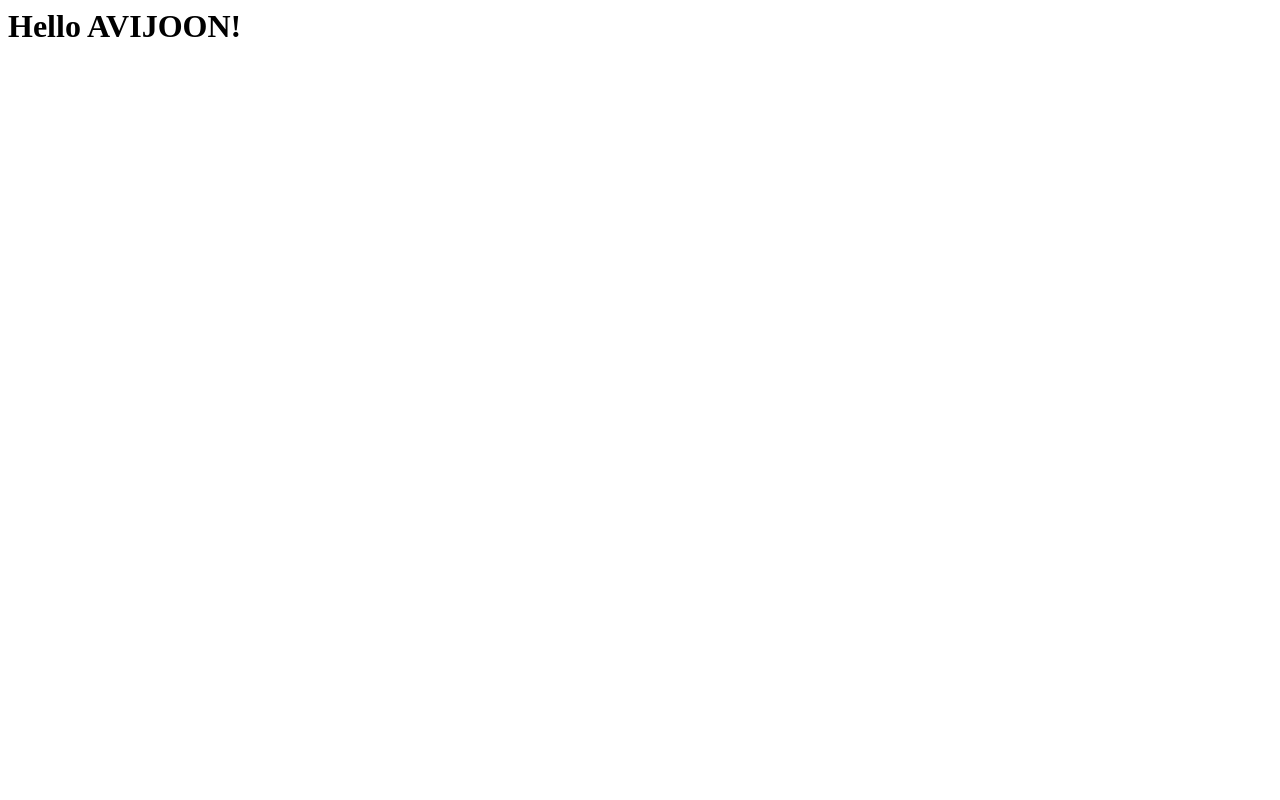
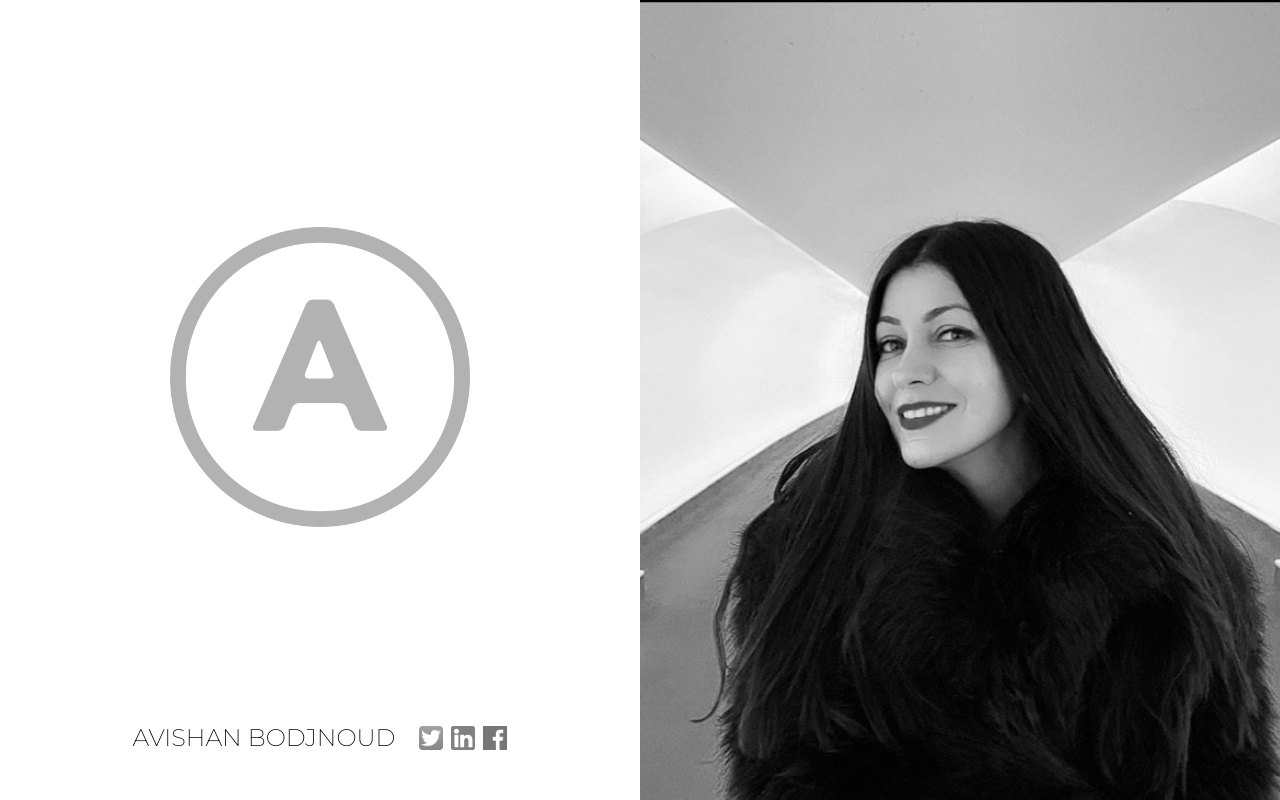
Before and after one commit to avijoon/avijoon.github.io, a plain HTML site: page index.html in a window 1280 px wide. Drawn offline with Linux system fonts and the light colour scheme.

Commit message:
New site.

```diff
--- /dev/null
+++ b/css/main.css
@@ -0,0 +1,97 @@
+/*
+ * (c) 2021 avishan.com
+ */
+
+body {
+  margin: 0;
+  overflow: hidden;
+}
+
+#container {
+  position: absolute;
+  left: 0;
+  right: 0;
+  top: 0;
+  bottom: 0;
+  display: flex;
+  flex-direction: row;
+}
+
+.main {
+  display: flex;
+  flex-direction: column;
+  flex: 1;
+  justify-content: center;
+  position: relative;
+}
+
+.logo {
+  text-align: center;
+  font-size: 200px;
+}
+.logo img {
+  width: 300px;
+  height: 300px;
+  opacity: .3;
+}
+
+.footer {
+  display: flex;
+  flex: 1;
+  position: absolute;
+  left: 0;
+  right: 0;
+  bottom: 48px;
+  justify-content: center;
+}
+
+.footer-content {
+  display: flex;
+  align-items: center;
+  font-size: 24px;
+}
+.footer-content span {
+  font-family: Montserrat, sans-serif;
+  font-weight: 200;
+  margin-right: 16px;
+}
+.footer-content a {
+  margin-left: 8px;
+}
+.footer-content img {
+  display: block;
+  -webkit-filter: grayscale(100%);
+  filter: grayscale(100%);
+  opacity: .8;
+}
+.footer-content img:hover {
+  -webkit-filter: grayscale(0%);
+  filter: grayscale(0%);
+  opacity: 1;
+}
+
+.photo {
+  flex: 1;
+  background-size: cover;
+  background-repeat: no-repeat;
+  background-image: url("../images/headshot.png");
+  background-position: center;
+  opacity: 1;
+}
+
+.fade-in {
+  opacity: 1;
+  animation-name: fadeInOpacity;
+  animation-iteration-count: 1;
+  animation-timing-function: ease-in;
+  animation-duration: .5s;
+}
+
+@keyframes fadeInOpacity {
+  0% {
+    opacity: 0;
+  }
+  100% {
+    opacity: 1;
+  }
+}
--- a/index.html
+++ b/index.html
@@ -1,5 +1,34 @@
+<!doctype html>
 <html>
-<body>
-<h1>Hello AVIJOON!</h1>
-</body>
+  <head>
+    <title>AVISHAN BODJNOUD</title>
+    <link rel="shortcut icon" type="image/jpg" href="./images/favicon-32x32.png"/>
+    <link rel="stylesheet" href="./css/main.css">
+    <link rel="preconnect" href="https://fonts.gstatic.com">
+    <link href="https://fonts.googleapis.com/css2?family=Montserrat:wght@100;200&display=swap" rel="stylesheet">
+  </head>
+  <body>
+    <div id="container">
+      <div class="main">
+        <div class="logo">
+          <img src="./images/logo.png" />
+        </div>
+        <div class="footer">
+          <div class="footer-content">
+            <span>AVISHAN BODJNOUD</span>
+            <a href="https://www.twitter.com/avishan" target="_blank">
+              <img width="24" height="24" src="./images/twitter.webp" />
+            </a>
+            <a href="https://www.linkedin.com/in/avishanbodjnoud" target="_blank">
+              <img width="24" height="24" src="./images/linkedin.svg" />
+            </a>
+            <a href="https://www.facebook.com/avishan" target="_blank">
+              <img width="24" height="24" src="./images/facebook.png" />
+            </a>
+          </div>
+        </div>
+      </div>
+      <div class="photo fade-in" />
+    </div>
+  </body>
 </html>
```
Also changed, not shown: favicon.ico (added), images/facebook.png (added), images/favicon-16x16.png (added), images/favicon-32x32.png (added), images/headshot.png (added), images/linkedin.svg (added), images/logo.png (added), images/twitter.webp (added), 1 other file.
